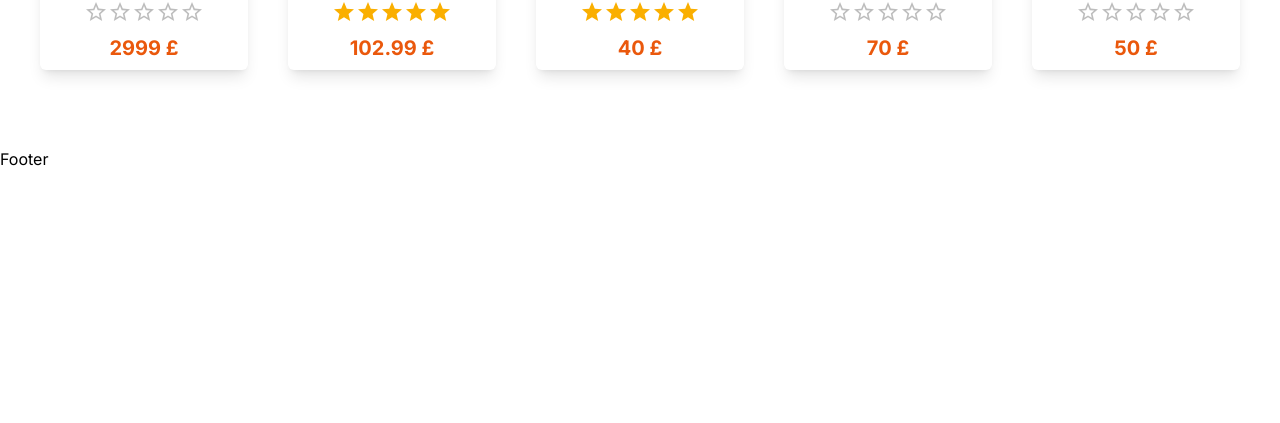
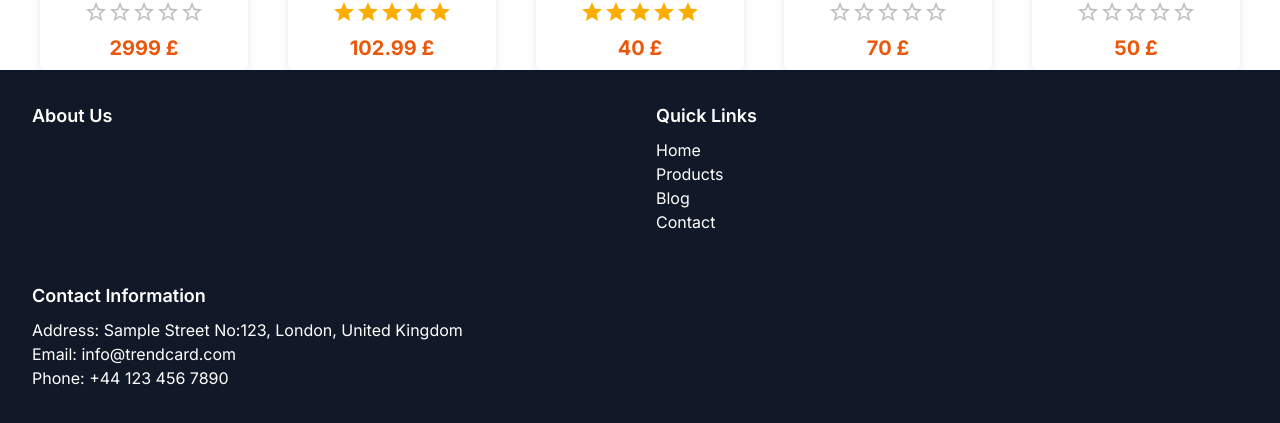
Before and after one commit to arzucaner/trendcart-ecommerce, a Next.js app: page / in a window 1280 px wide. Shown: the part 629-1052 px from the top of the page. Before the commit the page ends 800 px from the top, so only its background shows below. Built offline with nearby package versions, Linux system fonts and the light colour scheme.

Commit message:
Update footer.tsx

```diff
--- a/app/components/footer/Footer.tsx
+++ b/app/components/footer/Footer.tsx
@@ -1,8 +1,33 @@
+import React from 'react';
 
 const Footer = () => {
     return (
-        <div>Footer</div>
-    )
+        <footer className="bg-gray-900 text-white p-8">
+            <div className="container mx-auto">
+                <div className="grid grid-cols-1 md:grid-cols-2 lg:grid-cols-2 gap-8">
+                    <div className="mb-4">
+                        <h3 className="text-lg font-semibold mb-2">About Us</h3>
+                        <p></p>
+                    </div>
+                    <div className="mb-4">
+                        <h3 className="text-lg font-semibold mb-2">Quick Links</h3>
+                        <ul>
+                            <li><a href="/home">Home</a></li>
+                            <li><a href="/products">Products</a></li>
+                            <li><a href="/blog">Blog</a></li>
+                            <li><a href="/contact">Contact</a></li>
+                        </ul>
+                    </div>
+                    <div className="mb-4">
+                        <h3 className="text-lg font-semibold mb-2">Contact Information</h3>
+                        <p>Address: Sample Street No:123, London, United Kingdom</p>
+                        <p>Email: info@trendcard.com</p>
+                        <p>Phone: +44 123 456 7890</p>
+                    </div>
+                </div>
+            </div>
+        </footer>
+    );
 }
 
 export default Footer;
```
